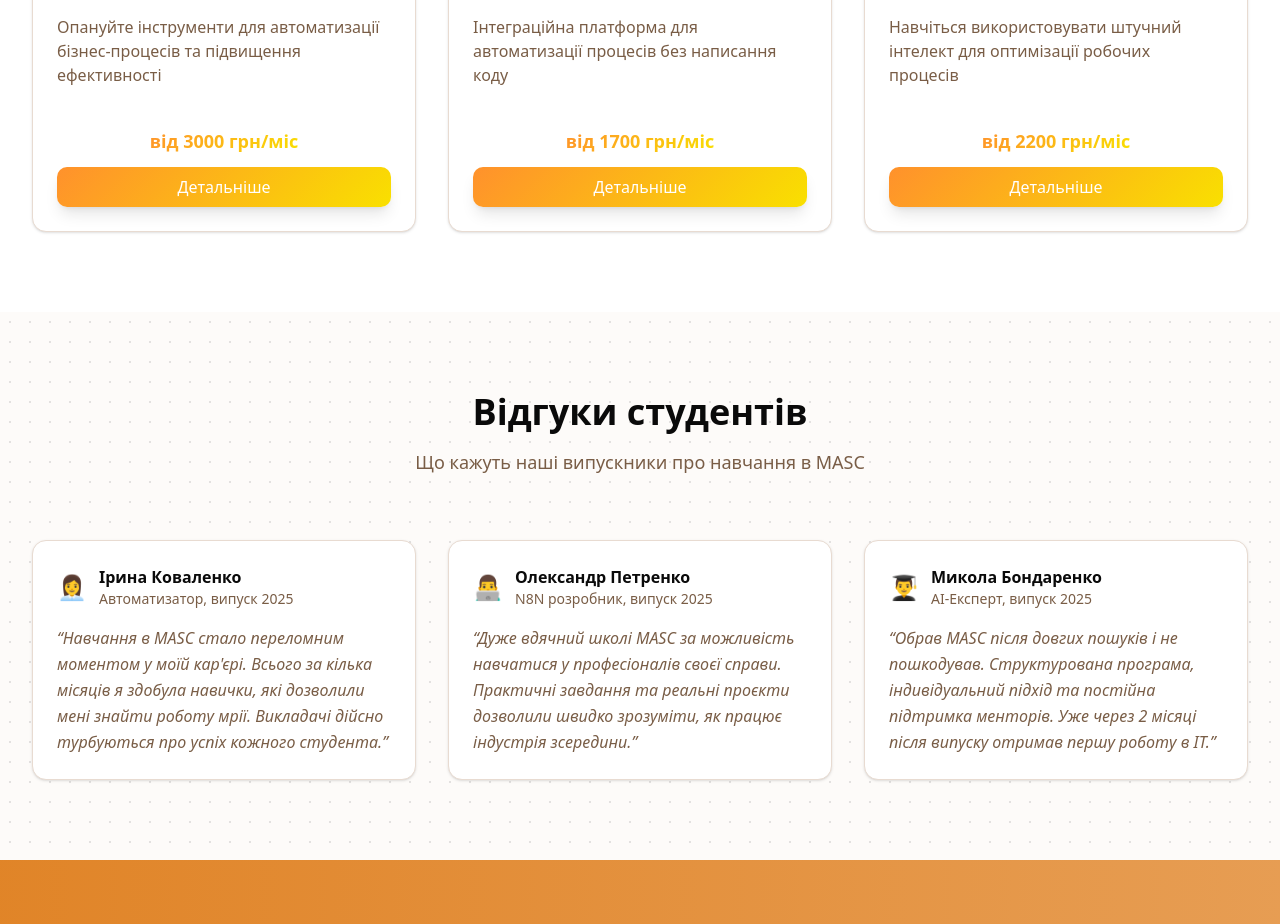
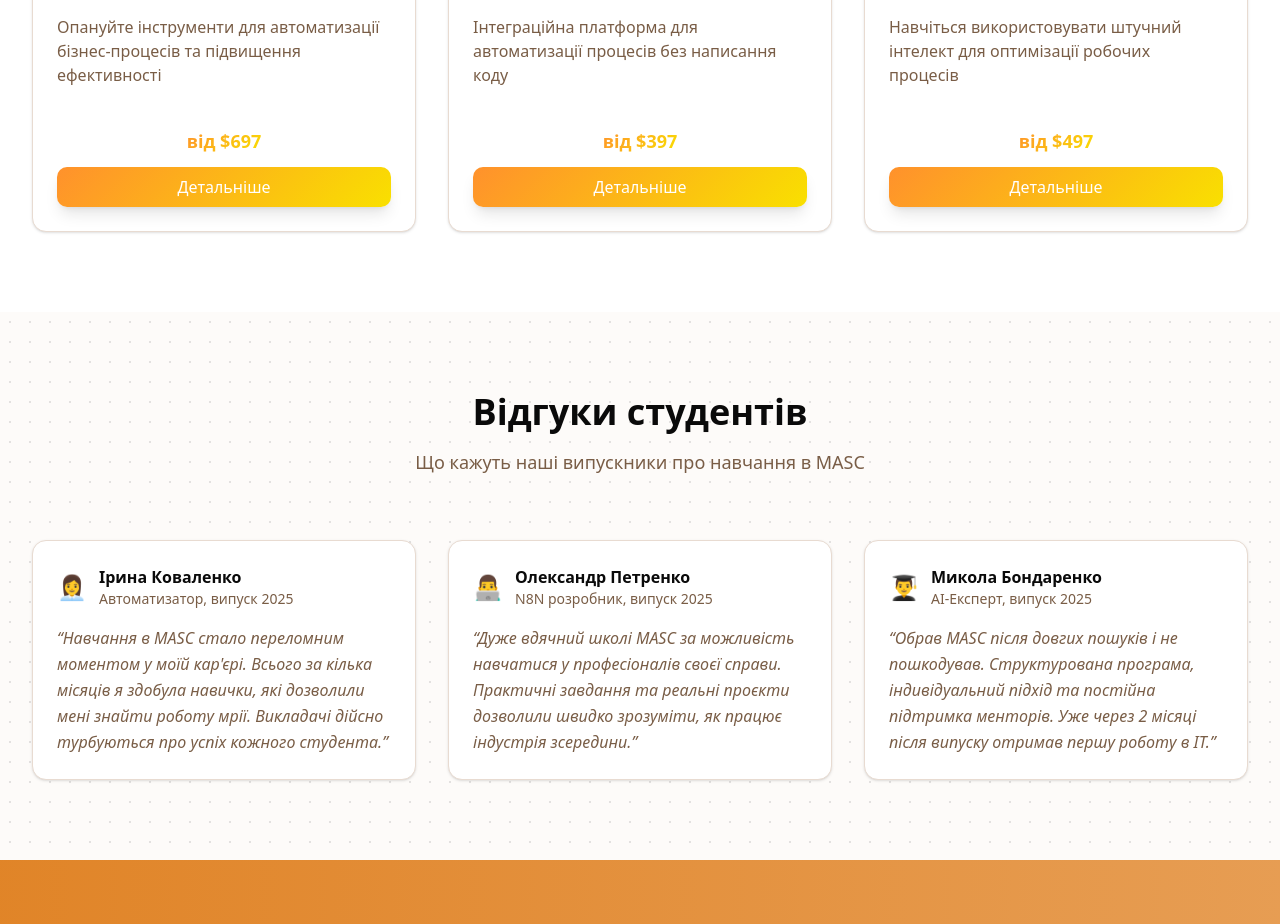
Before and after one commit to Trust60/masc-front, a Next.js app: page / in a window 1280 px wide. Shown: the part 1700-2624 px from the top of the page. Built offline with nearby package versions, Linux system fonts and the light colour scheme.

Commit message:
Update course pricing to reflect new USD amounts and improve clarity in pricing structure.

```diff
--- a/src/components/sections/courses.tsx
+++ b/src/components/sections/courses.tsx
@@ -21,7 +21,7 @@ const courses = [
     students: "1000+ студентів",
     description:
       "Опануйте інструменти для автоматизації бізнес-процесів та підвищення ефективності",
-    price: "від 3000 грн/міс",
+    price: "від $697",
     link: "/automator",
   },
   {
@@ -33,7 +33,7 @@ const courses = [
     students: "70+ студентів",
     description:
       "Інтеграційна платформа для автоматизації процесів без написання коду",
-    price: "від 1700 грн/міс",
+    price: "від $397",
     link: "/n8n",
   },
   {
@@ -45,7 +45,7 @@ const courses = [
     students: "320+ студентів",
     description:
       "Навчіться використовувати штучний інтелект для оптимізації робочих процесів",
-    price: "від 2200 грн/міс",
+    price: "від $497",
     link: "/ai-expert",
   },
 ];
```
